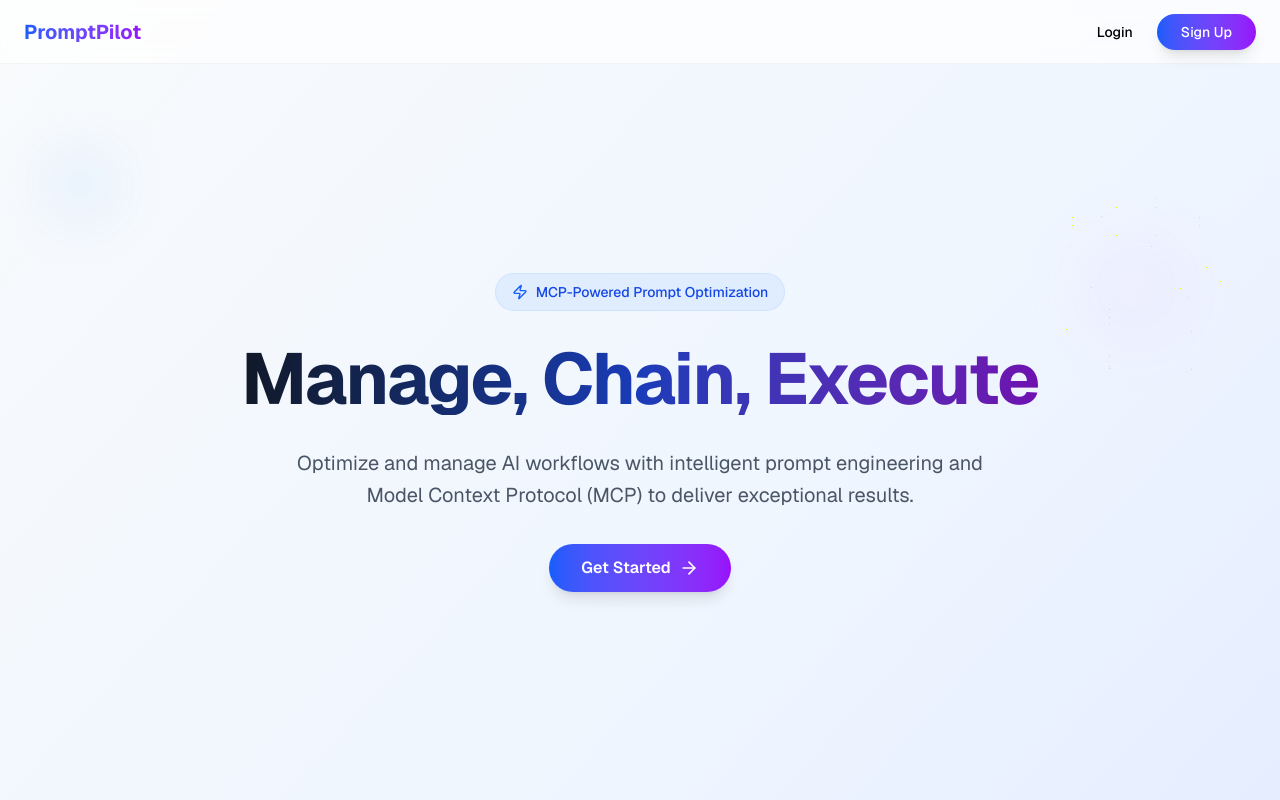
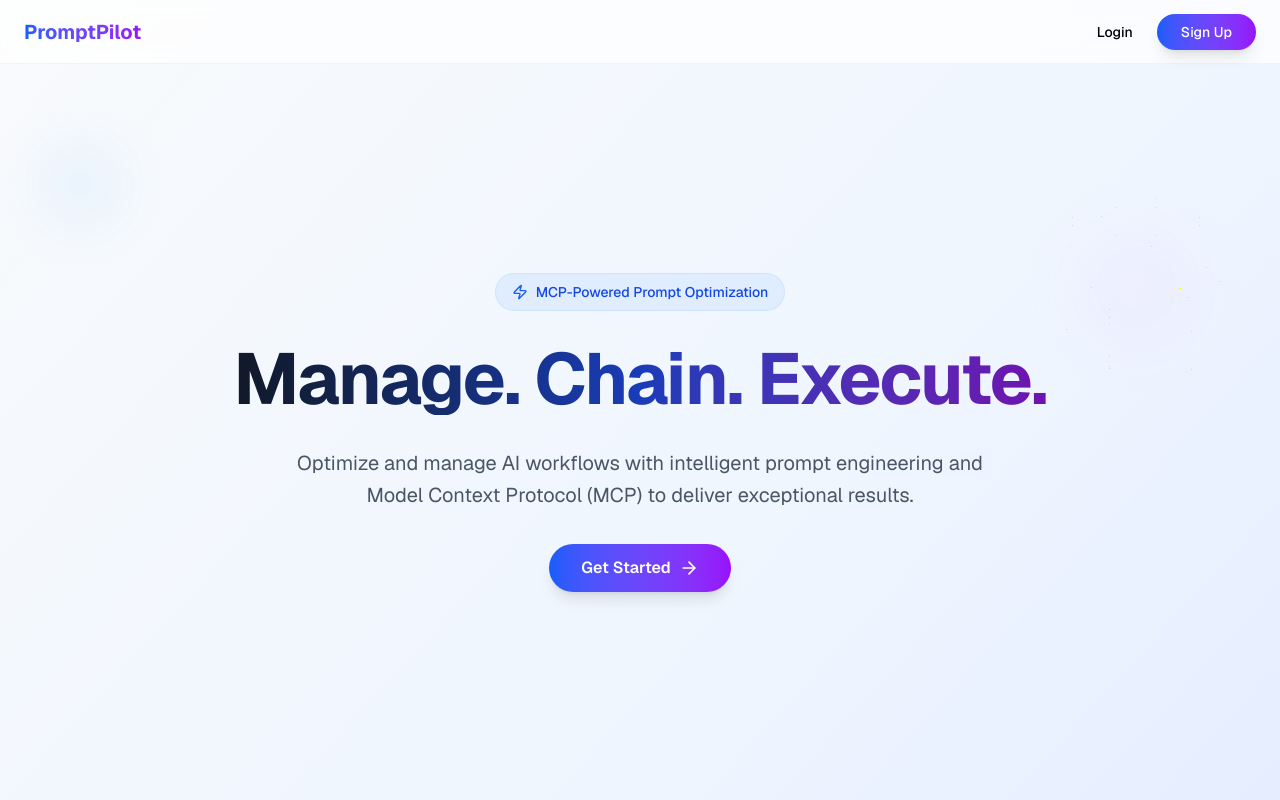
Before and after one commit to DavidWangwjh/prompt-pilot, a Next.js app: page / in a window 1280 px wide. Shown: the top 800 px of the page. Built offline with nearby package versions, Linux system fonts and the light colour scheme.

Commit message:
updated hero title

```diff
--- a/src/app/page.tsx
+++ b/src/app/page.tsx
@@ -47,7 +47,7 @@ export default function LandingPage() {
               </div>
 
               <h1 className="text-4xl font-bold tracking-tight sm:text-5xl md:text-6xl lg:text-7xl/none bg-gradient-to-r from-gray-900 via-blue-800 to-purple-800 bg-clip-text text-transparent animate-in slide-in-from-bottom-4 duration-1000">
-                Manage, Chain, Execute
+                Manage. Chain. Execute.
               </h1>
 
               <p className="mx-auto max-w-[700px] text-gray-600 md:text-xl leading-relaxed animate-in slide-in-from-bottom-4 duration-1000 delay-200">
```
